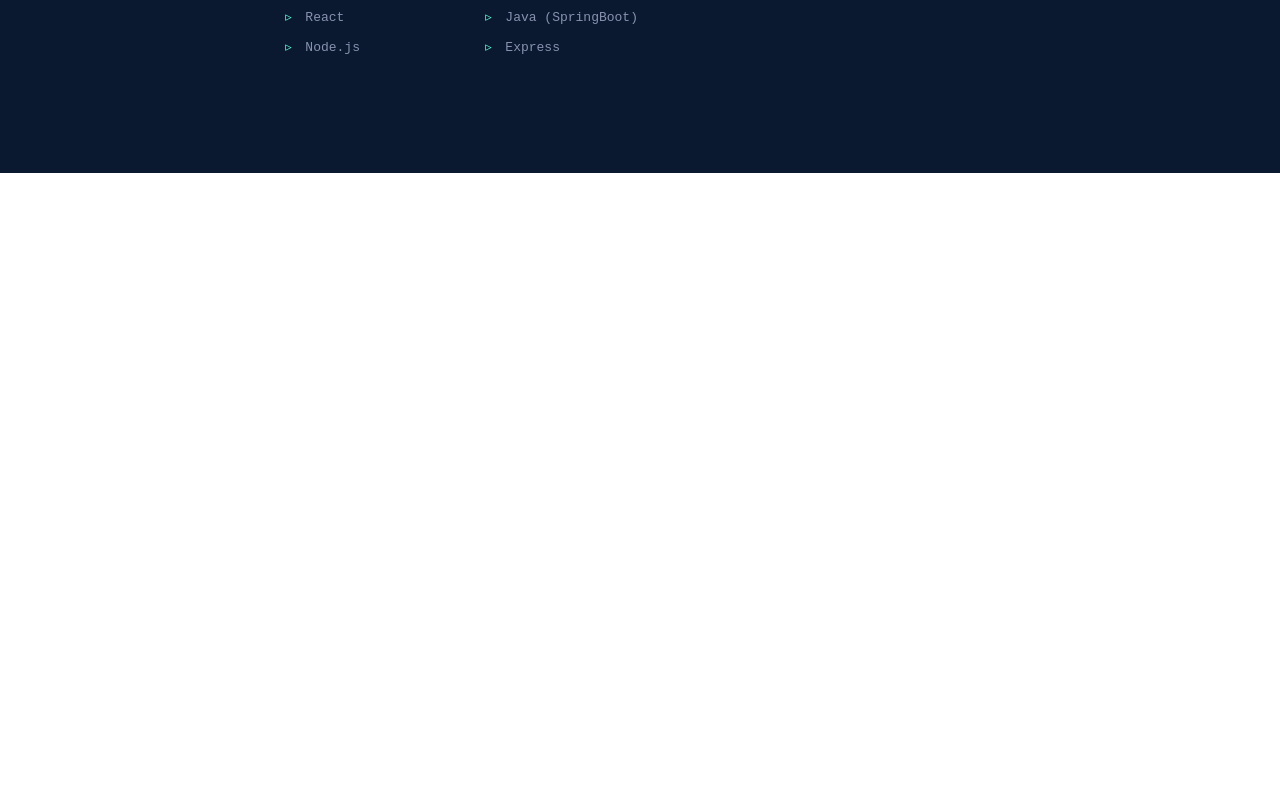
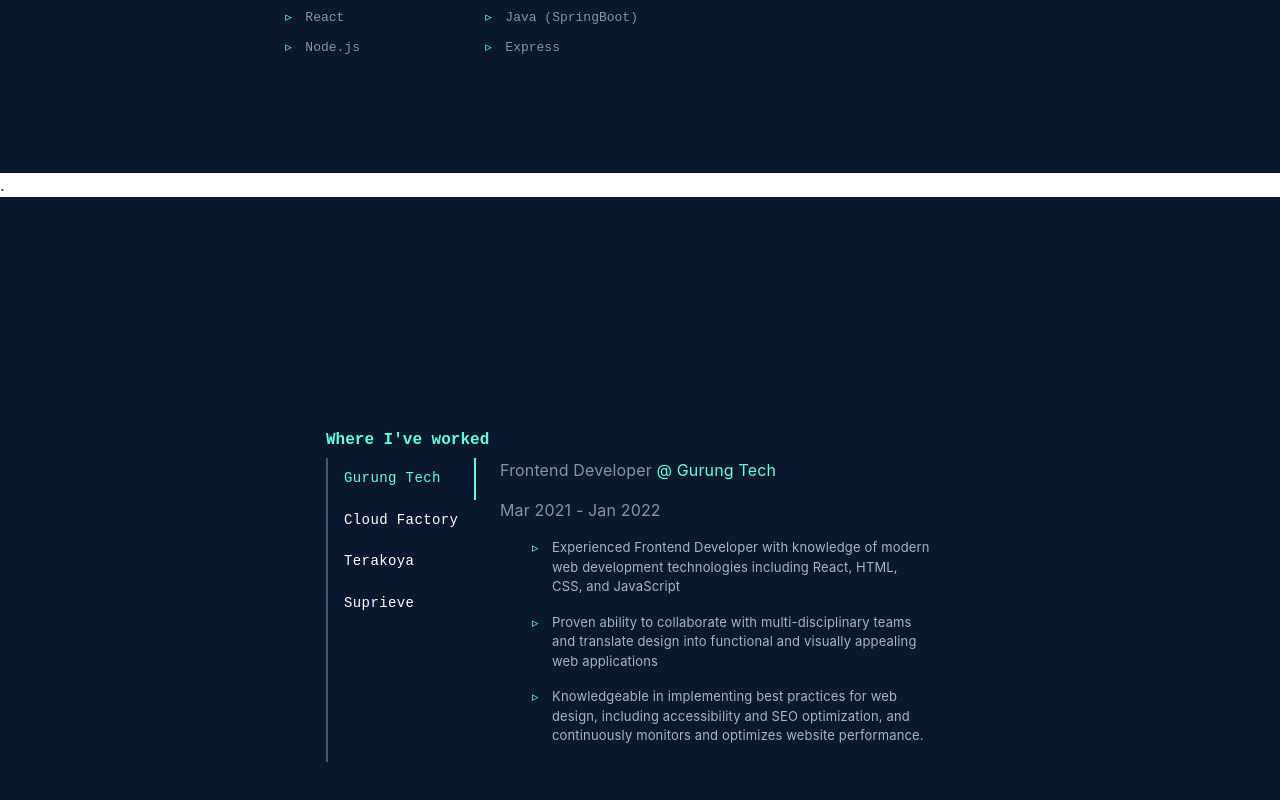
Before and after one commit to BishalRaj/portfolio-2023, a React (Vite) app: page / in a window 1280 px wide. Shown: the part 1446-2246 px from the top of the page. Before the commit the page ends 1619 px from the top, so only its background shows below. Built offline with nearby package versions, Linux system fonts and the light colour scheme.

Commit message:
implemented degisn for work section

```diff
--- a/package.json
+++ b/package.json
@@ -9,6 +9,9 @@
     "preview": "vite preview"
   },
   "dependencies": {
+    "@emotion/react": "^11.10.6",
+    "@emotion/styled": "^11.10.6",
+    "@mui/material": "^5.12.0",
     "bootstrap": "^5.2.3",
     "node-sass": "^8.0.0",
     "react": "^18.2.0",
--- a/public/scss/_static.scss
+++ b/public/scss/_static.scss
@@ -1,7 +1,9 @@
-$navy-blue-dark:#0A192F;
-$green:#64ffda;
-$font-sans:"Calibre","Inter","San Francisco","SF Pro Text",-apple-system,system-ui,sans-serif;
-$font-mono: "SF Mono","Fira Code","Fira Mono","Roboto Mono",monospace;
+$navy-blue-dark: #0a192f;
+$green: #64ffda;
+$font-sans: "Calibre", "Inter", "San Francisco", "SF Pro Text", -apple-system,
+  system-ui, sans-serif;
+$font-mono: "SF Mono", "Fira Code", "Fira Mono", "Roboto Mono", monospace;
 $slate: #8892b0;
 $dark-slate: #495670;
+$light-slate: #a8b2d1;
 $lightest-slate: #ccd6f6;
--- a/src/App.tsx
+++ b/src/App.tsx
@@ -4,6 +4,7 @@
 import NavBar from "./components/NavBarComponent/NavBar";
 import SideFloatingLeft from "./components/SideFloatingComponent/SideFloatingLeft";
 import "./style.scss";
+import Work from "./components/WorkComponent/Work";
 
 function App() {
   return (
@@ -21,6 +22,12 @@
 
       {/* Section About */}
       <About />
+
+      <div className="w-100 bg-white">.</div>
+
+      {/* Work History */}
+
+      <Work />
     </Container>
   );
 }
--- /dev/null
+++ b/src/components/WorkComponent/VerticalTabs.tsx
@@ -0,0 +1,124 @@
+import * as React from "react";
+import Tabs from "@mui/material/Tabs";
+import Tab from "@mui/material/Tab";
+import Typography from "@mui/material/Typography";
+import Box from "@mui/material/Box";
+import "./style.scss";
+
+interface TabPanelProps {
+  children?: React.ReactNode;
+  index: number;
+  value: number;
+}
+
+function TabPanel(props: TabPanelProps) {
+  const { children, value, index, ...other } = props;
+
+  return (
+    <div
+      role="tabpanel"
+      hidden={value !== index}
+      id={`vertical-tabpanel-${index}`}
+      aria-labelledby={`vertical-tab-${index}`}
+      className="tabpanel"
+      {...other}
+    >
+      {value === index && (
+        <Box sx={{ px: 3, py: 0 }}>
+          <Typography className="tabpanel-content">{children}</Typography>
+        </Box>
+      )}
+    </div>
+  );
+}
+
+function a11yProps(index: number) {
+  return {
+    id: `vertical-tab-${index}`,
+    "aria-controls": `vertical-tabpanel-${index}`,
+  };
+}
+
+export default function VerticalTabs() {
+  const [value, setValue] = React.useState(0);
+
+  const handleChange = (event: React.SyntheticEvent, newValue: number) => {
+    setValue(newValue);
+  };
+
+  return (
+    <Box
+      sx={{
+        flexGrow: 1,
+        // bgcolor: "background.paper",
+        display: "flex",
+        // height: 224,
+      }}
+    >
+      <Tabs
+        orientation="vertical"
+        variant="scrollable"
+        value={value}
+        onChange={handleChange}
+        aria-label="Vertical tabs example"
+        sx={{
+          borderLeft: 2,
+          borderColor: "#495670",
+          minWidth: "150px",
+          maxWidth: "150px",
+          // textAlign: "left",
+          // alignItems: "end",
+          // color: "white",
+        }}
+      >
+        <Tab className="tab" label="Gurung Tech" {...a11yProps(0)} />
+        <Tab className="tab" label="Cloud Factory" {...a11yProps(1)} />
+        <Tab className="tab" label="Terakoya" {...a11yProps(2)} />
+        <Tab className="tab" label="Suprieve" {...a11yProps(3)} />
+        {/* <Tab className="tab" label="Item Five" {...a11yProps(4)} />
+        <Tab className="tab" label="Item Six" {...a11yProps(5)} />
+        <Tab className="tab" label="Item Seven" {...a11yProps(6)} /> */}
+      </Tabs>
+      <TabPanel value={value} index={0}>
+        <p>
+          Frontend Developer <a href="#">@ Gurung Tech</a>
+        </p>
+        <p>Mar 2021 - Jan 2022</p>
+        <ul>
+          <li className="my-3">
+            Experienced Frontend Developer with knowledge of modern web
+            development technologies including React, HTML, CSS, and JavaScript
+          </li>
+          <li className="my-3">
+            Proven ability to collaborate with multi-disciplinary teams and
+            translate design into functional and visually appealing web
+            applications
+          </li>
+          <li className="my-3">
+            Knowledgeable in implementing best practices for web design,
+            including accessibility and SEO optimization, and continuously
+            monitors and optimizes website performance.
+          </li>
+        </ul>
+      </TabPanel>
+      <TabPanel value={value} index={1}>
+        Cloud Factory
+      </TabPanel>
+      <TabPanel value={value} index={2}>
+        Terakoya
+      </TabPanel>
+      <TabPanel value={value} index={3}>
+        Suprieve
+      </TabPanel>
+      {/* <TabPanel value={value} index={4}>
+        Item Five
+      </TabPanel>
+      <TabPanel value={value} index={5}>
+        Item Six
+      </TabPanel>
+      <TabPanel value={value} index={6}>
+        Item Seven
+      </TabPanel> */}
+    </Box>
+  );
+}
--- /dev/null
+++ b/src/components/WorkComponent/Work.tsx
@@ -0,0 +1,17 @@
+import React from "react";
+import VerticalTabs from "./VerticalTabs";
+import { Col, Row } from "react-bootstrap";
+import "./style.scss";
+
+const Work = () => {
+  return (
+    <Row className="section-work d-flex align-items-center">
+      <Col lg={6} className="mx-auto">
+        <h1>Where I've worked</h1>
+        <VerticalTabs />
+      </Col>
+    </Row>
+  );
+};
+
+export default Work;
--- /dev/null
+++ b/src/components/WorkComponent/style.scss
@@ -0,0 +1,59 @@
+@use "../../../public/scss/static" as sv;
+@use "../AboutComponent/style.scss" as abt;
+
+.section-work {
+  height: 100vh !important;
+}
+
+.tabpanel {
+  font-family: sv.$font-mono !important;
+}
+.tabpanel-content {
+  color: sv.$light-slate !important;
+}
+
+.tab {
+  font-family: sv.$font-mono !important;
+  align-items: start !important;
+  color: white !important;
+  min-height: 25px !important;
+  text-transform: none !important;
+  &:hover {
+    color: sv.$green !important;
+    background-color: rgba($color: sv.$green, $alpha: 0.05);
+  }
+  &:active {
+    color: sv.$green !important;
+  }
+}
+
+.Mui-selected {
+  //   background-color: rgba($color: sv.$green, $alpha: 0.05) !important;
+  color: sv.$green !important;
+  //   border: none !important;
+  border-color: sv.$green;
+}
+
+.MuiTabs-indicator {
+  background-color: sv.$green !important;
+  width: 2.5px !important;
+  //   height: 20% !important;
+}
+
+li {
+  list-style: none;
+  position: relative;
+  padding-left: 20px;
+  // margin-bottom: 5px;
+  // line-height: 30px;
+  // font-family: sv.$font-mono;
+  font-size: small;
+  &::before {
+    content: "▹";
+    color: sv.$green;
+    display: block;
+    position: absolute;
+    top: 0;
+    left: 0;
+  }
+}
```
Also changed, not shown: 1 other file (tests, documents, lock files or other folders).
